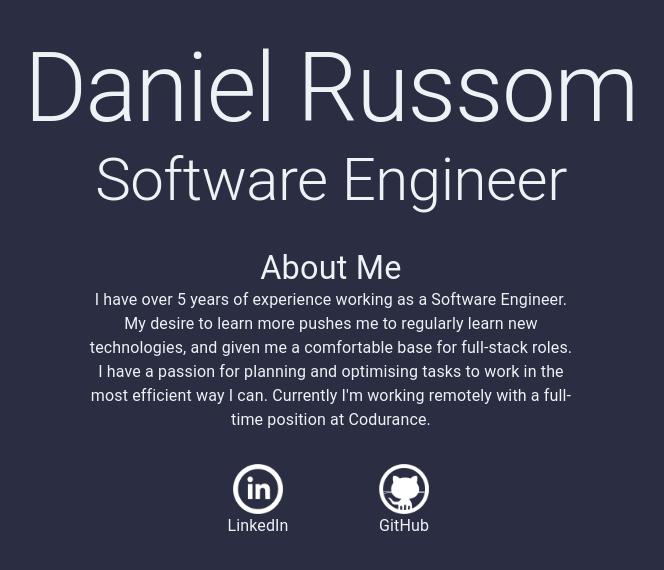
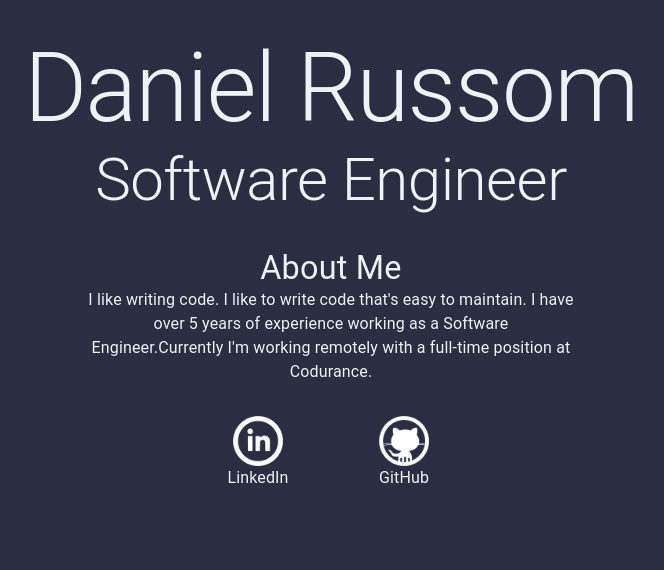
Before and after one commit to HazelRussom/hazelrussom.github.io, a React (Create React App) app: page / in a window 1280 px wide. Shown: the top 570 px of the page, without its empty margins (309-973 px from the left). Built offline with nearby package versions, Linux system fonts and the light colour scheme.

Commit message:
Updating AboutMe a little - fixing typo too

```diff
--- a/src/AboutMe.js
+++ b/src/AboutMe.js
@@ -1,16 +1,17 @@
 import React from "react";
 import { Typography, Box } from '@material-ui/core'
 
-export default function AmoutMe() {
+export default function AboutMe() {
   return (
     <Box m={4}>
       <Typography color='primary' variant='h4'>
         About Me
       </Typography>
       <Typography color='primary' variant='body1'>
+        I like writing code. I like to write code that's easy to maintain.
         I have over 5 years of experience working as a Software Engineer.
-        My desire to learn more pushes me to regularly learn new technologies, and given me a comfortable base for full-stack roles.
-        I have a passion for planning and optimising tasks to work in the most efficient way I can.
+        {/* My desire to learn more pushes me to regularly learn new technologies, and given me a comfortable base for full-stack roles. */}
+        {/* I have a passion for planning and optimising tasks to work in the most efficient way I can. */}
         Currently I'm working remotely with a full-time position at Codurance.
       </Typography>
     </Box>
```
